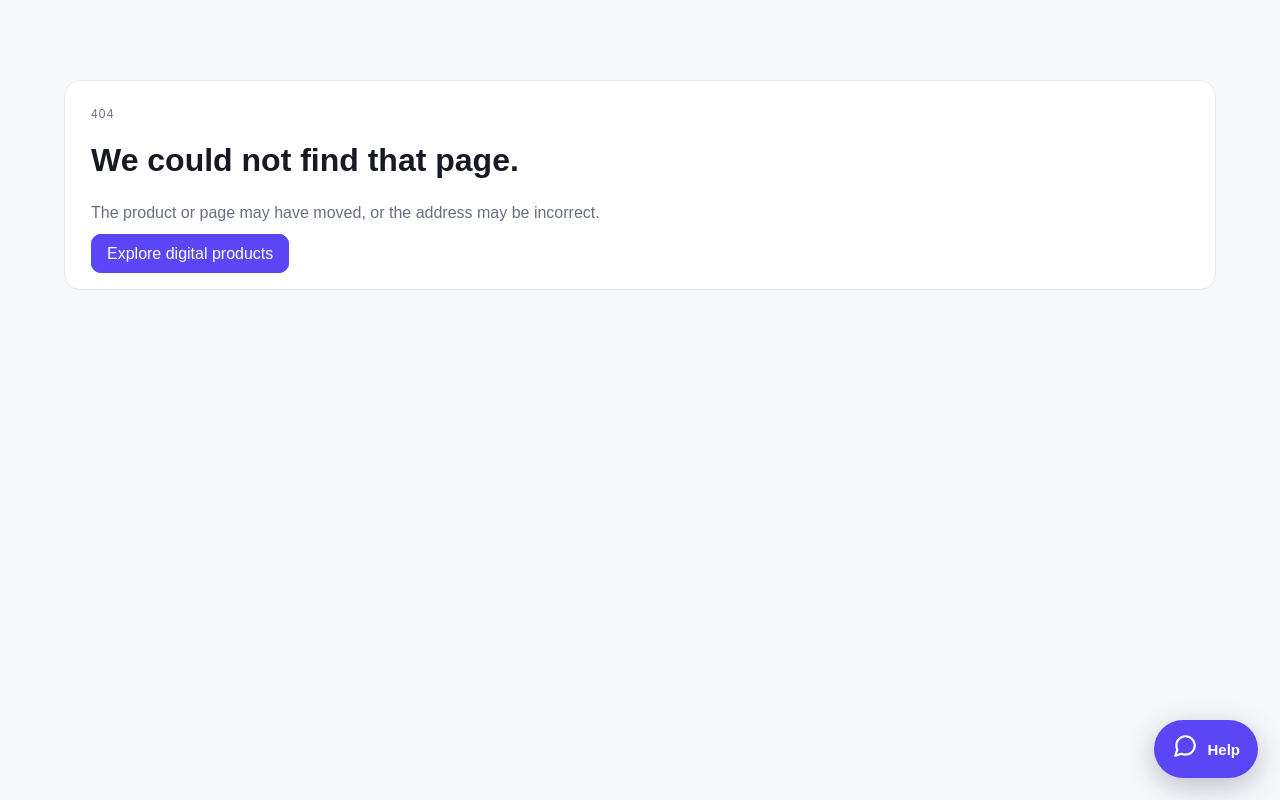
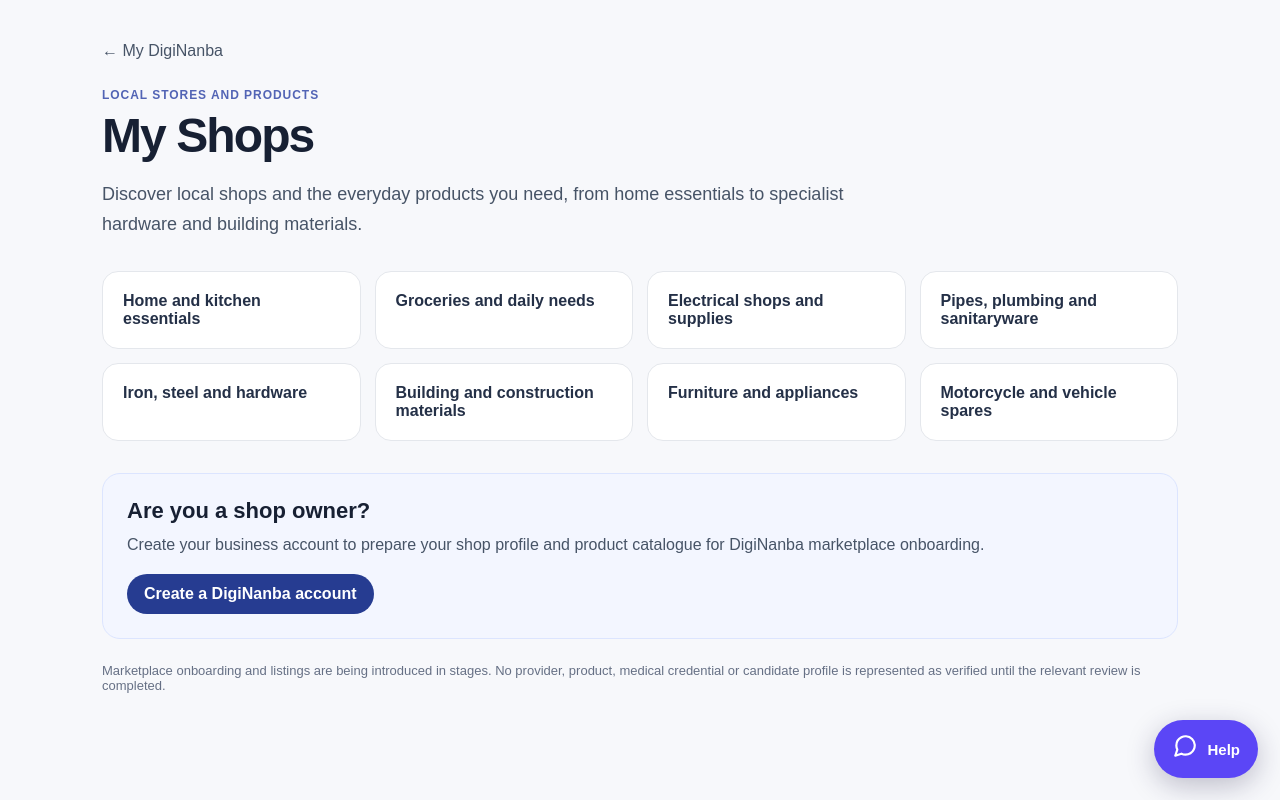
Before and after one commit to agnengineeringselectricals-crypto/diginanba, a Next.js app: page /shops in a window 1280 px wide. Before the commit this address had no page. Built offline with nearby package versions, Linux system fonts and the light colour scheme.

Commit message:
Add DigiNanba marketplace category page

```diff
--- /dev/null
+++ b/app/shops/page.tsx
@@ -0,0 +1,3 @@
+import MarketplaceCategoryPage from '@/components/MarketplaceCategoryPage';
+export const metadata = { title: 'My Shops' };
+export default function Page(){return <MarketplaceCategoryPage eyebrow="Local stores and products" title="My Shops" intro="Discover local shops and the everyday products you need, from home essentials to specialist hardware and building materials." examples={['Home and kitchen essentials','Groceries and daily needs','Electrical shops and supplies','Pipes, plumbing and sanitaryware','Iron, steel and hardware','Building and construction materials','Furniture and appliances','Motorcycle and vehicle spares']} providerLabel="Are you a shop owner?" note="Create your business account to prepare your shop profile and product catalogue for DigiNanba marketplace onboarding."/>}
```
